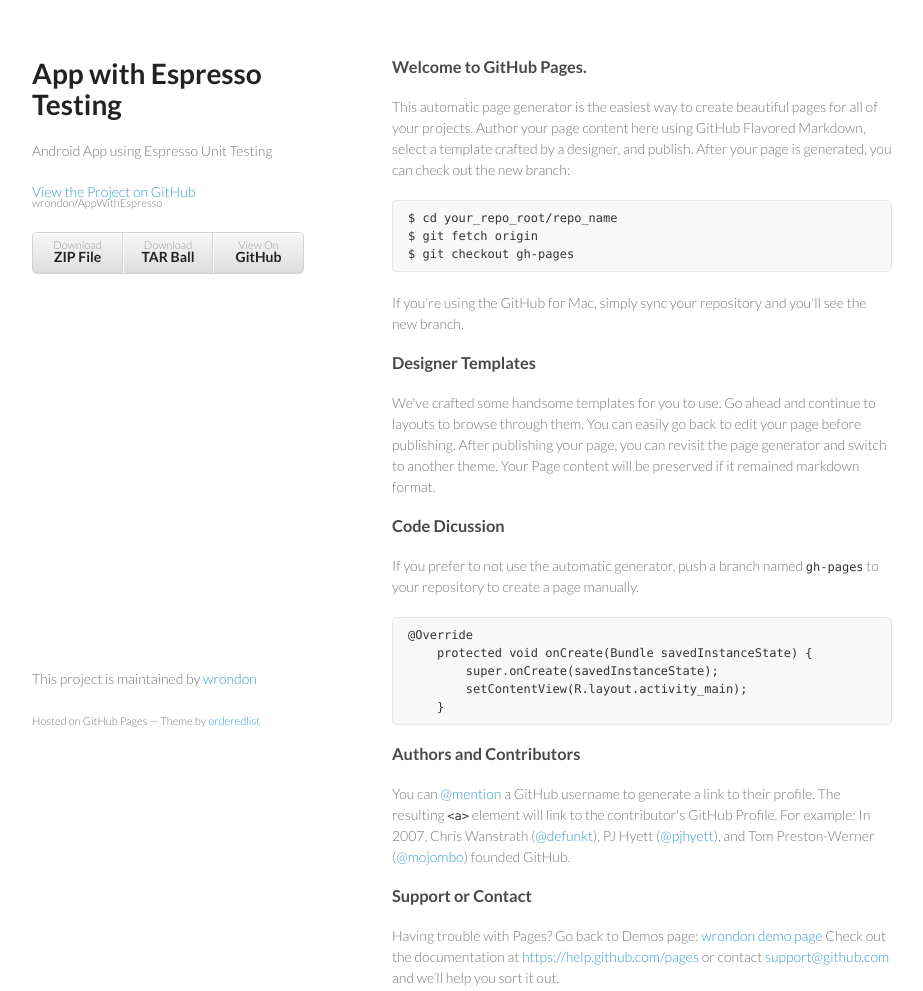
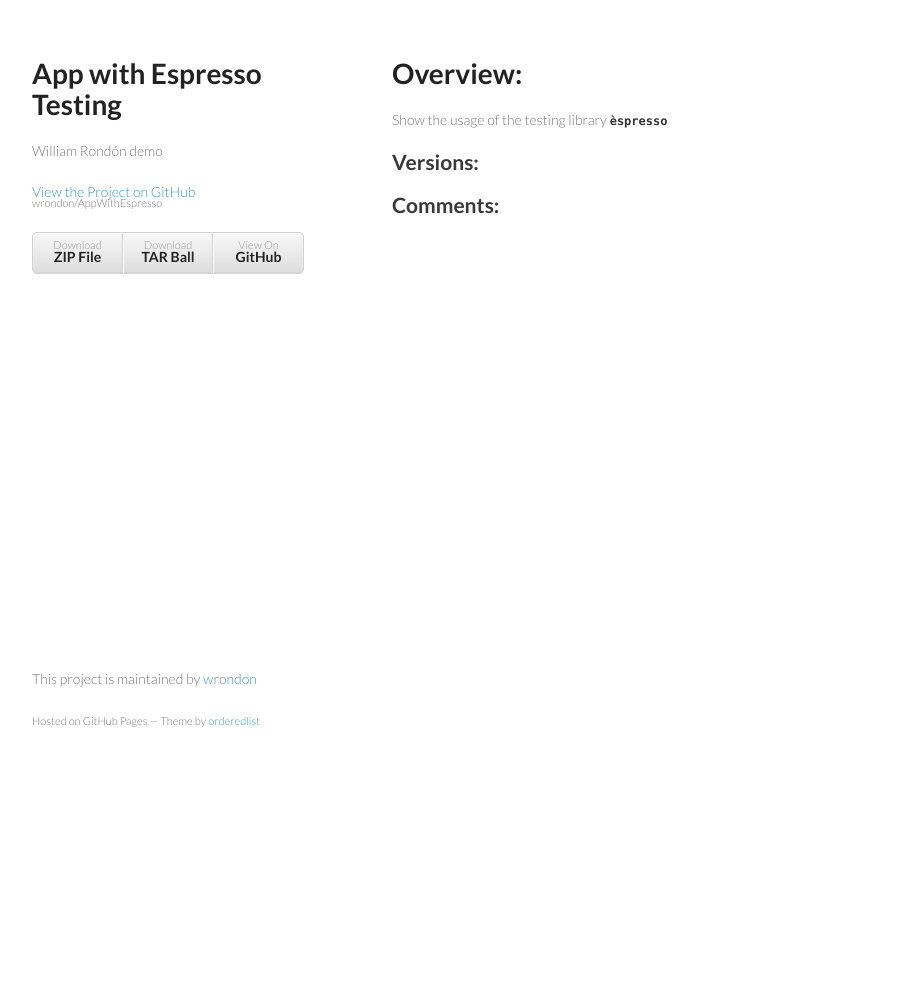
Before and after one commit to wrondon/AppWithEspresso, a plain HTML site: page index.html in a window 1280 px wide. Shown: the whole page, without its empty margins (178-1101 px from the left). After the commit the page ends 800 px from the top, so only its background shows below. Drawn offline with Linux system fonts and the light colour scheme.

```diff
--- a/index.html
+++ b/index.html
@@ -16,7 +16,7 @@
     <div class="wrapper">
       <header>
         <h1>App with Espresso Testing</h1>
-        <p>Android App using Espresso Unit Testing</p>
+        <p>William Rondón demo</p>
 
         <p class="view"><a href="https://github.com/wrondon/AppWithEspresso">View the Project on GitHub <small>wrondon/AppWithEspresso</small></a></p>
 
@@ -28,45 +28,16 @@
         </ul>
       </header>
       <section>
-        <h3>
-<a id="welcome-to-github-pages" class="anchor" href="#welcome-to-github-pages" aria-hidden="true"><span class="octicon octicon-link"></span></a>Welcome to GitHub Pages.</h3>
+        <h1>
+<a id="overview" class="anchor" href="#overview" aria-hidden="true"><span class="octicon octicon-link"></span></a>Overview:</h1>
 
-<p>This automatic page generator is the easiest way to create beautiful pages for all of your projects. Author your page content here using GitHub Flavored Markdown, select a template crafted by a designer, and publish. After your page is generated, you can check out the new branch:</p>
+<p>Show the usage of the testing library <strong><code>èspresso</code></strong></p>
 
-<pre><code>$ cd your_repo_root/repo_name
-$ git fetch origin
-$ git checkout gh-pages
-</code></pre>
+<h2>
+<a id="versions" class="anchor" href="#versions" aria-hidden="true"><span class="octicon octicon-link"></span></a>Versions:</h2>
 
-<p>If you're using the GitHub for Mac, simply sync your repository and you'll see the new branch.</p>
-
-<h3>
-<a id="designer-templates" class="anchor" href="#designer-templates" aria-hidden="true"><span class="octicon octicon-link"></span></a>Designer Templates</h3>
-
-<p>We've crafted some handsome templates for you to use. Go ahead and continue to layouts to browse through them. You can easily go back to edit your page before publishing. After publishing your page, you can revisit the page generator and switch to another theme. Your Page content will be preserved if it remained markdown format.</p>
-
-<h3>
-<a id="code-dicussion" class="anchor" href="#code-dicussion" aria-hidden="true"><span class="octicon octicon-link"></span></a>Code Dicussion</h3>
-
-<p>If you prefer to not use the automatic generator, push a branch named <code>gh-pages</code> to your repository to create a page manually. </p>
-
-<pre><code>@Override
-    protected void onCreate(Bundle savedInstanceState) {
-        super.onCreate(savedInstanceState);
-        setContentView(R.layout.activity_main);
-    }
-</code></pre>
-
-<h3>
-<a id="authors-and-contributors" class="anchor" href="#authors-and-contributors" aria-hidden="true"><span class="octicon octicon-link"></span></a>Authors and Contributors</h3>
-
-<p>You can <a href="https://github.com/blog/821" class="user-mention">@mention</a> a GitHub username to generate a link to their profile. The resulting <code>&lt;a&gt;</code> element will link to the contributor's GitHub Profile. For example: In 2007, Chris Wanstrath (<a href="https://github.com/defunkt" class="user-mention">@defunkt</a>), PJ Hyett (<a href="https://github.com/pjhyett" class="user-mention">@pjhyett</a>), and Tom Preston-Werner (<a href="https://github.com/mojombo" class="user-mention">@mojombo</a>) founded GitHub.</p>
-
-<h3>
-<a id="support-or-contact" class="anchor" href="#support-or-contact" aria-hidden="true"><span class="octicon octicon-link"></span></a>Support or Contact</h3>
-
-<p>Having trouble with Pages? Go back to Demos page: <a href="http://wrondon.github.io/">wrondon demo page</a>
-Check out the documentation at <a href="https://help.github.com/pages">https://help.github.com/pages</a> or contact <a href="mailto:support@github.com">support@github.com</a> and we’ll help you sort it out.</p>
+<h2>
+<a id="comments" class="anchor" href="#comments" aria-hidden="true"><span class="octicon octicon-link"></span></a>Comments:</h2>
       </section>
       <footer>
         <p>This project is maintained by <a href="https://github.com/wrondon">wrondon</a></p>
```
Also changed, not shown: params.json (+1 -1 lines).
